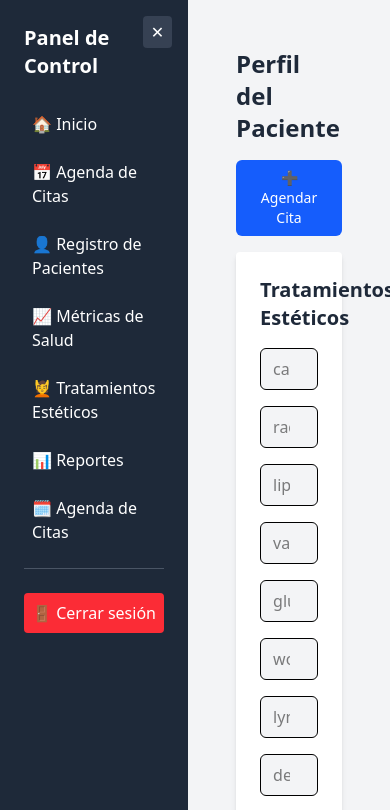
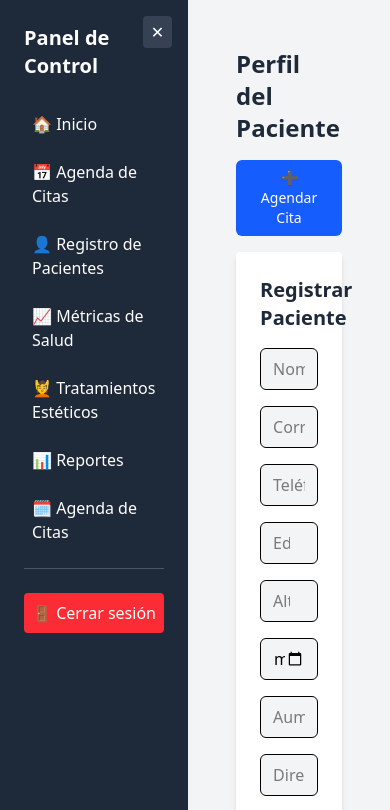
Before and after one commit to javis24/-siluette-, a Next.js app: page /dashboard/px/1 in a window 390 px wide. Shown: the top 810 px of the page. Built offline with nearby package versions, Linux system fonts and the light colour scheme; no server answers.

Commit message:
componentes/internos

```diff
--- a/src/app/auth/login/page.tsx
+++ b/src/app/auth/login/page.tsx
@@ -37,7 +37,7 @@ export default function Page() {
         const data = await res.json();
         setMessage(`❌ ${data.message || 'Credenciales inválidas'}`);
       }
-    } catch (err) {
+    } catch {
       setMessage('❌ Error al conectar con el servidor');
     }
   };
--- a/src/app/auth/register/page.tsx
+++ b/src/app/auth/register/page.tsx
@@ -35,7 +35,7 @@ export default function Page() {
         const data = await res.json();
         setMessage(`❌ Error: ${data.message || 'No se pudo registrar el usuario'}`);
       }
-    } catch (err) {
+    } catch  {
       setMessage('❌ Error de conexión');
     }
   };
--- a/src/app/dashboard/clientes/page.tsx
+++ b/src/app/dashboard/clientes/page.tsx
@@ -4,19 +4,22 @@ import { useEffect, useState } from 'react';
 import PacienteForm from '@/components/forms/PacienteForm';
 import MetricasForm from '@/components/forms/MetricasForm';
 import TratamientosForm from '@/components/forms/TratamientosForm';
-
 import HistorialPacientes from '@/components/historial/HistorialPacientes';
 import HistorialMetricas from '@/components/historial/HistorialMetricas';
 import HistorialTratamientos from '@/components/historial/HistorialTratamientos';
 import HistorialCitas from '@/components/historial/HistorialCitas';
-
-
-
 import ExportarPDF from '@/components/ExportarPDF';
 
+interface User {
+  id: string;
+  name: string;
+  email: string;
+  role: string;
+}
+
 export default function PacienteManagerPage() {
-  const [users, setUsers] = useState<any[]>([]);
-  const [filteredUsers, setFilteredUsers] = useState<any[]>([]);
+  const [users, setUsers] = useState<User[]>([]);
+  const [filteredUsers, setFilteredUsers] = useState<User[]>([]);
   const [searchTerm, setSearchTerm] = useState('');
   const [userId, setUserId] = useState<string>('');
   const [pacienteUuid, setPacienteUuid] = useState<string>('');
@@ -33,8 +36,8 @@ export default function PacienteManagerPage() {
       });
 
       if (res.ok) {
-        const data = await res.json();
-        const clientsOnly = data.filter((user: any) => user.role === 'client');
+        const data: User[] = await res.json();
+        const clientsOnly = data.filter((user) => user.role === 'client');
         setUsers(clientsOnly);
       }
     };
@@ -52,7 +55,7 @@ export default function PacienteManagerPage() {
     setFilteredUsers(filtered);
   };
 
-  const handleUserSelect = async (user: any) => {
+  const handleUserSelect = async (user: User) => {
     setSearchTerm(user.name);
     setFilteredUsers([]);
     setUserId(user.id);
@@ -72,8 +75,8 @@ export default function PacienteManagerPage() {
           setPacienteUuid(paciente.uuid);
         }
       }
-    } catch  {
-      console.error('Error al buscar paciente existente');
+    } catch (error) {
+      console.error('Error al buscar paciente existente:', error);
     }
   };
 
@@ -144,26 +147,17 @@ export default function PacienteManagerPage() {
           )}
         </div>
       )}
+
       {pacienteUuid && (
         <>
           <ExportarPDF pacienteUuid={pacienteUuid} />
-    {pacienteUuid && (
-  <>
           <HistorialPacientes pacienteUuid={pacienteUuid} />
           <HistorialMetricas pacienteUuid={pacienteUuid} />
           <HistorialTratamientos pacienteUuid={pacienteUuid} />
         </>
       )}
 
-{userId && (
-  <HistorialCitas userId={userId} />
-)}
-
-
-  </>
-
-)}
-
+      {userId && <HistorialCitas userId={userId} />}
     </div>
   );
 }
--- a/src/app/dashboard/px/[id]/page.tsx
+++ b/src/app/dashboard/px/[id]/page.tsx
@@ -24,12 +24,16 @@ import {
 import { Button } from '@/components/ui/buttons';
 import CitaForm from '@/components/forms/CitaForm';
 
+interface User {
+  uuid: string;
+  name: string;
+  email: string;
+}
 
 export default function PerfilUsuarioPage() {
   const { id } = useParams();
-  const [user, setUser] = useState<any>(null);
+  const [user, setUser] = useState<User | null>(null);
   const [pacienteUuid, setPacienteUuid] = useState<string | null>(null);
-
   const [modalAbierto, setModalAbierto] = useState(false);
 
 
--- a/src/components/HistorialClinico.tsx
+++ b/src/components/HistorialClinico.tsx
@@ -7,10 +7,20 @@ interface Props {
   userId: string;
 }
 
+interface BaseHistorial {
+  updatedAt: string;
+  [key: string]: unknown;
+}
+
+interface Cita {
+  fecha: string;
+  [key: string]: unknown;
+}
+
 interface HistorialEntry {
   tipo: string;
   fecha: string;
-  data: Record<string, any>;
+  data: BaseHistorial | Cita;
 }
 
 export default function HistorialClinico({ pacienteUuid, userId }: Props) {
@@ -29,7 +39,12 @@ export default function HistorialClinico({ pacienteUuid, userId }: Props) {
           fetch(`/api/citas?userId=${userId}`, { headers: { Authorization: `Bearer ${token}` } }),
         ]);
 
-        const [paciente, metricas, tratamientos, citas] = await Promise.all([
+        const [paciente, metricas, tratamientos, citas]: [
+          BaseHistorial,
+          BaseHistorial,
+          BaseHistorial,
+          Cita[]
+        ] = await Promise.all([
           pacienteRes.json(),
           metricasRes.json(),
           tratamientosRes.json(),
@@ -41,14 +56,17 @@ export default function HistorialClinico({ pacienteUuid, userId }: Props) {
         if (paciente) {
           data.push({ tipo: 'Datos del Paciente', fecha: paciente.updatedAt, data: paciente });
         }
+
         if (metricas) {
           data.push({ tipo: 'Métricas de Salud', fecha: metricas.updatedAt, data: metricas });
         }
+
         if (tratamientos) {
           data.push({ tipo: 'Tratamientos Estéticos', fecha: tratamientos.updatedAt, data: tratamientos });
         }
+
         if (Array.isArray(citas)) {
-          citas.forEach((cita: Record<string, any>) => {
+          citas.forEach((cita) => {
             data.push({ tipo: 'Cita', fecha: cita.fecha, data: cita });
           });
         }
@@ -108,7 +126,7 @@ export default function HistorialClinico({ pacienteUuid, userId }: Props) {
     return mapa[campo] || campo;
   };
 
-  const filtrarCampos = (obj: Record<string, any>) => {
+  const filtrarCampos = (obj: BaseHistorial | Cita) => {
     const excluidos = ['uuid', 'id', 'userId', 'createdAt', 'updatedAt'];
     return Object.entries(obj)
       .filter(([key]) => !excluidos.includes(key))
--- a/src/components/forms/PacienteForm.tsx
+++ b/src/components/forms/PacienteForm.tsx
@@ -3,102 +3,173 @@
 import { useState } from 'react';
 
 interface Props {
-  pacienteUuid: string;
+  onPacienteCreado?: (uuid: string) => void;
+  defaultUserId?: string;
 }
 
-interface Tratamientos {
-  cavitation: string;
-  radioFrequency: string;
-  lipoLaser: string;
-  vacuum: string;
-  gluteCups: string;
-  woodTherapy: string;
-  lymphaticDrainage: string;
-  detox: string;
-  mesotherapy: string;
-  passiveGym: string;
+interface PacienteData {
+  name: string;
+  email: string;
+  phoneNumber: string;
+  age: string;
+  height: string;
+  evaluationDate: string;
+  unwantedGain: string;
+  address: string;
+  pathologies: string;
+  userId: number | '';
 }
 
-export default function TratamientosForm({ pacienteUuid }: Props) {
-  const [formData, setFormData] = useState<Tratamientos>({
-    cavitation: '',
-    radioFrequency: '',
-    lipoLaser: '',
-    vacuum: '',
-    gluteCups: '',
-    woodTherapy: '',
-    lymphaticDrainage: '',
-    detox: '',
-    mesotherapy: '',
-    passiveGym: '',
+export default function PacienteForm({ onPacienteCreado, defaultUserId }: Props) {
+  const [formData, setFormData] = useState<PacienteData>({
+    name: '',
+    email: '',
+    phoneNumber: '',
+    age: '',
+    height: '',
+    evaluationDate: '',
+    unwantedGain: '',
+    address: '',
+    pathologies: '',
+    userId: '',
   });
 
   const [message, setMessage] = useState('');
 
-  const handleChange = (e: React.ChangeEvent<HTMLInputElement>) => {
+  const handleChange = (
+    e: React.ChangeEvent<HTMLInputElement | HTMLTextAreaElement>
+  ) => {
     setFormData({ ...formData, [e.target.name]: e.target.value });
   };
 
   const handleSubmit = async (e: React.FormEvent) => {
     e.preventDefault();
+    setMessage('');
 
     const token = localStorage.getItem('token');
     if (!token) return;
 
     try {
-      const res = await fetch('/api/tratamientos', {
+      const res = await fetch('/api/pacientes', {
         method: 'POST',
         headers: {
           'Content-Type': 'application/json',
           Authorization: `Bearer ${token}`,
         },
-        body: JSON.stringify({ ...formData, pacienteId: pacienteUuid }),
+        body: JSON.stringify({ ...formData, userId: Number(defaultUserId) }),
       });
 
       if (res.ok) {
-        setMessage('✅ Tratamientos guardados');
-        setFormData({
-          cavitation: '',
-          radioFrequency: '',
-          lipoLaser: '',
-          vacuum: '',
-          gluteCups: '',
-          woodTherapy: '',
-          lymphaticDrainage: '',
-          detox: '',
-          mesotherapy: '',
-          passiveGym: '',
-        });
+        const data = await res.json();
+        setMessage('✅ Paciente creado con éxito');
+        if (onPacienteCreado) onPacienteCreado(data.uuid);
       } else {
-        setMessage('❌ Error al guardar tratamientos');
+        const errorData = await res.json();
+        setMessage(`❌ Error: ${errorData.message}`);
       }
-    } catch {
-      setMessage('❌ Error de red');
+    } catch (error) {
+      console.error(error);
+      setMessage('❌ Error al guardar paciente');
     }
   };
 
   return (
-    <form onSubmit={handleSubmit} className="grid grid-cols-1 md:grid-cols-3 gap-4 bg-white dark:bg-gray-800 p-6 rounded shadow-md">
-      <h2 className="col-span-full text-xl font-bold text-gray-800 dark:text-white">Tratamientos Estéticos</h2>
+    <form
+      onSubmit={handleSubmit}
+      className="grid grid-cols-1 md:grid-cols-2 gap-4 bg-white dark:bg-gray-800 p-6 rounded shadow-md"
+    >
+      <h2 className="col-span-full text-xl font-bold text-gray-800 dark:text-white">
+        Registrar Paciente
+      </h2>
 
-      {Object.entries(formData).map(([name, value]) => (
-        <input
-          key={name}
-          type="number"
-          name={name}
-          value={value}
-          onChange={handleChange}
-          placeholder={name}
-          className="input"
-        />
-      ))}
+      <input
+        type="text"
+        name="name"
+        value={formData.name}
+        onChange={handleChange}
+        placeholder="Nombre completo"
+        className="input"
+        required
+      />
+      <input
+        type="email"
+        name="email"
+        value={formData.email}
+        onChange={handleChange}
+        placeholder="Correo electrónico"
+        className="input"
+      />
+      <input
+        type="tel"
+        name="phoneNumber"
+        value={formData.phoneNumber}
+        onChange={handleChange}
+        placeholder="Teléfono"
+        className="input"
+      />
+      <input
+        type="number"
+        name="age"
+        value={formData.age}
+        onChange={handleChange}
+        placeholder="Edad"
+        className="input"
+      />
+      <input
+        type="number"
+        name="height"
+        step="0.01"
+        value={formData.height}
+        onChange={handleChange}
+        placeholder="Altura (m)"
+        className="input"
+      />
+      <input
+        type="date"
+        name="evaluationDate"
+        value={formData.evaluationDate}
+        onChange={handleChange}
+        placeholder="Fecha de evaluación"
+        className="input"
+      />
+      <input
+        type="text"
+        name="unwantedGain"
+        value={formData.unwantedGain}
+        onChange={handleChange}
+        placeholder="Aumento no deseado"
+        className="input"
+      />
+      <input
+        type="text"
+        name="address"
+        value={formData.address}
+        onChange={handleChange}
+        placeholder="Dirección"
+        className="input"
+      />
+      <textarea
+        name="pathologies"
+        value={formData.pathologies}
+        onChange={handleChange}
+        placeholder="Patologías"
+        className="textarea md:col-span-2"
+      />
 
       <div className="col-span-full flex gap-2 justify-end">
-        <button type="submit" className="btn">Guardar</button>
-        <button type="reset" className="btn-secondary">Cancelar</button>
+        <button type="submit" className="btn">
+          Guardar
+        </button>
+        <button type="reset" className="btn-secondary">
+          Cancelar
+        </button>
       </div>
 
-      {message && <p className="col-span-full text-center text-sm text-blue-500">{message}</p>}
+      {message && (
+        <p className="col-span-full text-center mt-4 text-sm text-blue-500">
+          {message}
+        </p>
+      )}
     </form>
   );
 }
```
Lines whose indentation alone changed are shown as unchanged.
